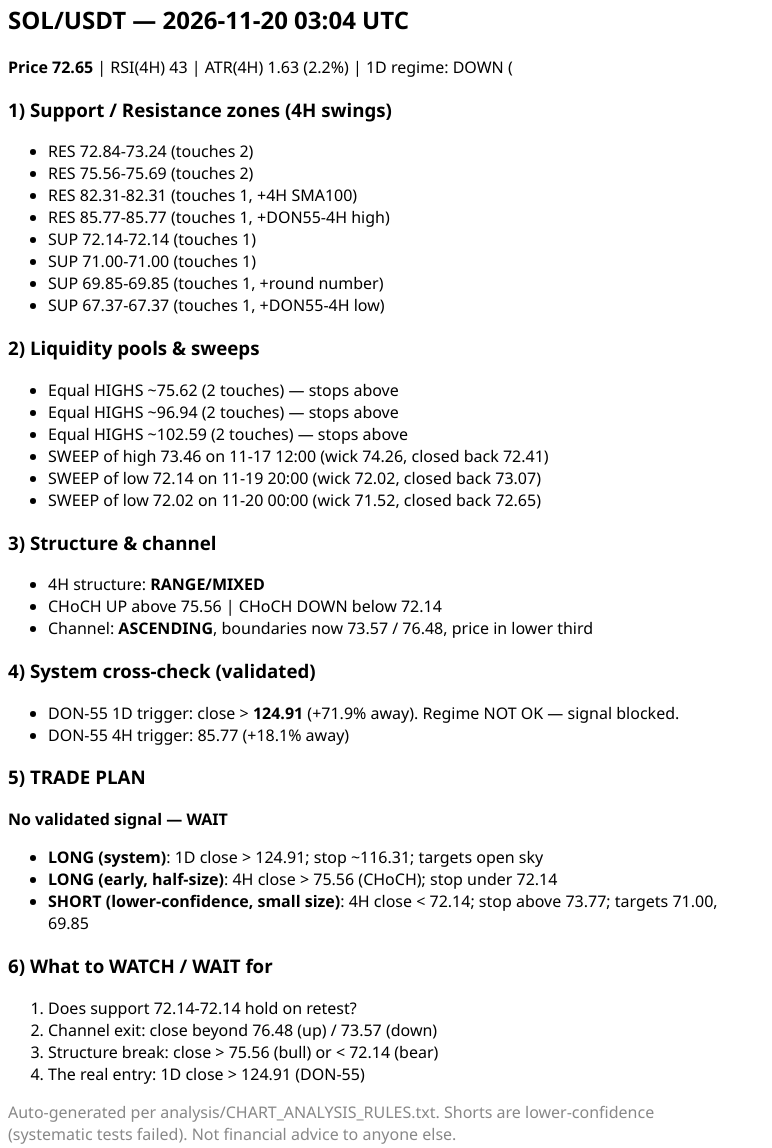
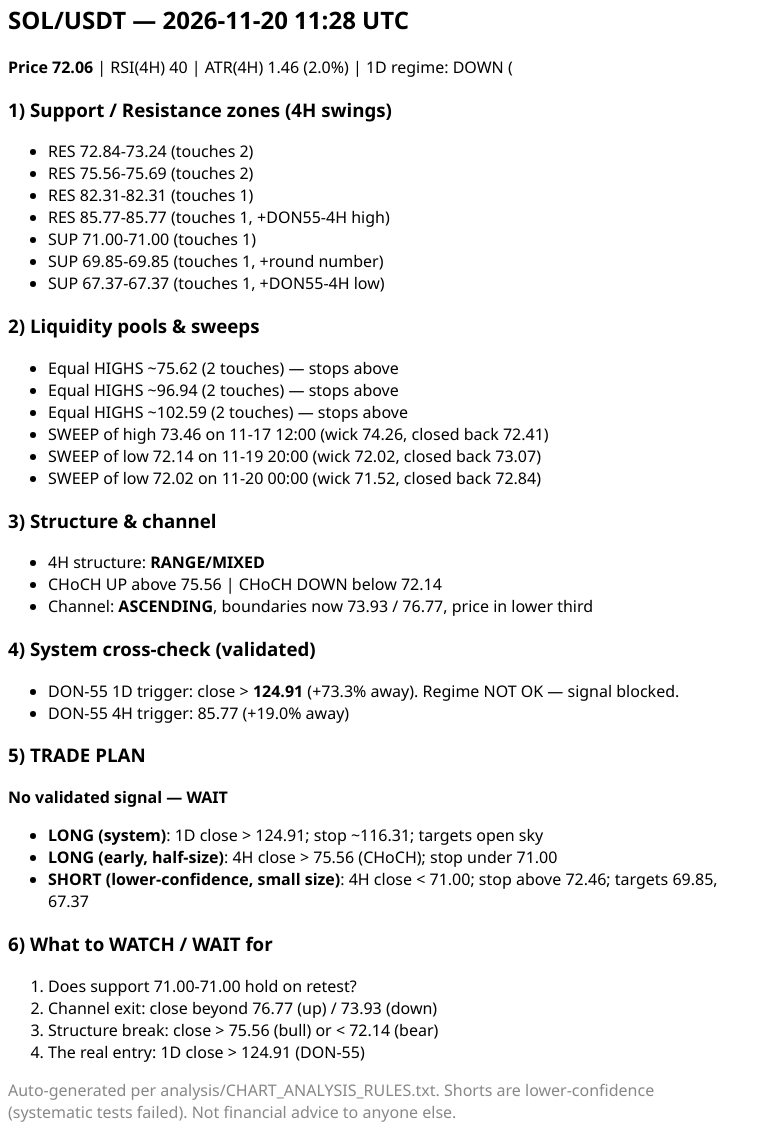
Before and after one commit to Bilalgpt/trade-analysis, a plain HTML site: page docs/analysis_v2.html in a window 1280 px wide. Shown: the part 5-1153 px from the top of the page, without its empty margins (0-772 px from the left). Drawn offline with Linux system fonts and the light colour scheme.

Commit message:
report: hourly analysis 2026-11-20 11:28 UTC

```diff
--- a/docs/analysis_v2.html
+++ b/docs/analysis_v2.html
@@ -1,11 +1,10 @@
-<html><body style='font-family:Segoe UI,Arial,sans-serif;max-width:720px'><h2>SOL/USDT — 2026-11-20 03:04 UTC</h2>
-<p><b>Price 72.65</b> | RSI(4H) 43 | ATR(4H) 1.63 (2.2%) | 1D regime: DOWN (<SMA200)</p>
+<html><body style='font-family:Segoe UI,Arial,sans-serif;max-width:720px'><h2>SOL/USDT — 2026-11-20 11:28 UTC</h2>
+<p><b>Price 72.06</b> | RSI(4H) 40 | ATR(4H) 1.46 (2.0%) | 1D regime: DOWN (<SMA200)</p>
 <h3>1) Support / Resistance zones (4H swings)</h3><ul>
 <li>RES 72.84-73.24 (touches 2)</li>
 <li>RES 75.56-75.69 (touches 2)</li>
-<li>RES 82.31-82.31 (touches 1, +4H SMA100)</li>
+<li>RES 82.31-82.31 (touches 1)</li>
 <li>RES 85.77-85.77 (touches 1, +DON55-4H high)</li>
-<li>SUP 72.14-72.14 (touches 1)</li>
 <li>SUP 71.00-71.00 (touches 1)</li>
 <li>SUP 69.85-69.85 (touches 1, +round number)</li>
 <li>SUP 67.37-67.37 (touches 1, +DON55-4H low)</li>
@@ -16,25 +15,25 @@
 <li>Equal HIGHS ~102.59 (2 touches) — stops above</li>
 <li>SWEEP of high 73.46 on 11-17 12:00 (wick 74.26, closed back 72.41)</li>
 <li>SWEEP of low 72.14 on 11-19 20:00 (wick 72.02, closed back 73.07)</li>
-<li>SWEEP of low 72.02 on 11-20 00:00 (wick 71.52, closed back 72.65)</li>
+<li>SWEEP of low 72.02 on 11-20 00:00 (wick 71.52, closed back 72.84)</li>
 </ul>
 <h3>3) Structure & channel</h3><ul><li>4H structure: <b>RANGE/MIXED</b></li>
 <li>CHoCH UP above 75.56 | CHoCH DOWN below 72.14</li>
-<li>Channel: <b>ASCENDING</b>, boundaries now 73.57 / 76.48, price in lower third</li>
+<li>Channel: <b>ASCENDING</b>, boundaries now 73.93 / 76.77, price in lower third</li>
 </ul>
 <h3>4) System cross-check (validated)</h3><ul>
-<li>DON-55 1D trigger: close &gt; <b>124.91</b> (+71.9% away). Regime NOT OK — signal blocked.</li>
-<li>DON-55 4H trigger: 85.77 (+18.1% away)</li></ul>
+<li>DON-55 1D trigger: close &gt; <b>124.91</b> (+73.3% away). Regime NOT OK — signal blocked.</li>
+<li>DON-55 4H trigger: 85.77 (+19.0% away)</li></ul>
 <h3>5) TRADE PLAN</h3>
 <p><b>No validated signal — WAIT</b></p>
 <ul>
 <li><b>LONG (system)</b>: 1D close &gt; 124.91; stop ~116.31; targets open sky</li>
-<li><b>LONG (early, half-size)</b>: 4H close &gt; 75.56 (CHoCH); stop under 72.14</li>
-<li><b>SHORT (lower-confidence, small size)</b>: 4H close &lt; 72.14; stop above 73.77; targets 71.00, 69.85</li>
+<li><b>LONG (early, half-size)</b>: 4H close &gt; 75.56 (CHoCH); stop under 71.00</li>
+<li><b>SHORT (lower-confidence, small size)</b>: 4H close &lt; 71.00; stop above 72.46; targets 69.85, 67.37</li>
 </ul>
 <h3>6) What to WATCH / WAIT for</h3><ol>
-<li>Does support 72.14-72.14 hold on retest?</li>
-<li>Channel exit: close beyond 76.48 (up) / 73.57 (down)</li>
+<li>Does support 71.00-71.00 hold on retest?</li>
+<li>Channel exit: close beyond 76.77 (up) / 73.93 (down)</li>
 <li>Structure break: close &gt; 75.56 (bull) or &lt; 72.14 (bear)</li>
 <li>The real entry: 1D close &gt; 124.91 (DON-55)</li></ol>
 <p style='color:#888'>Auto-generated per analysis/CHART_ANALYSIS_RULES.txt. Shorts are lower-confidence (systematic tests failed). Not financial advice to anyone else.</p></body></html>
```
